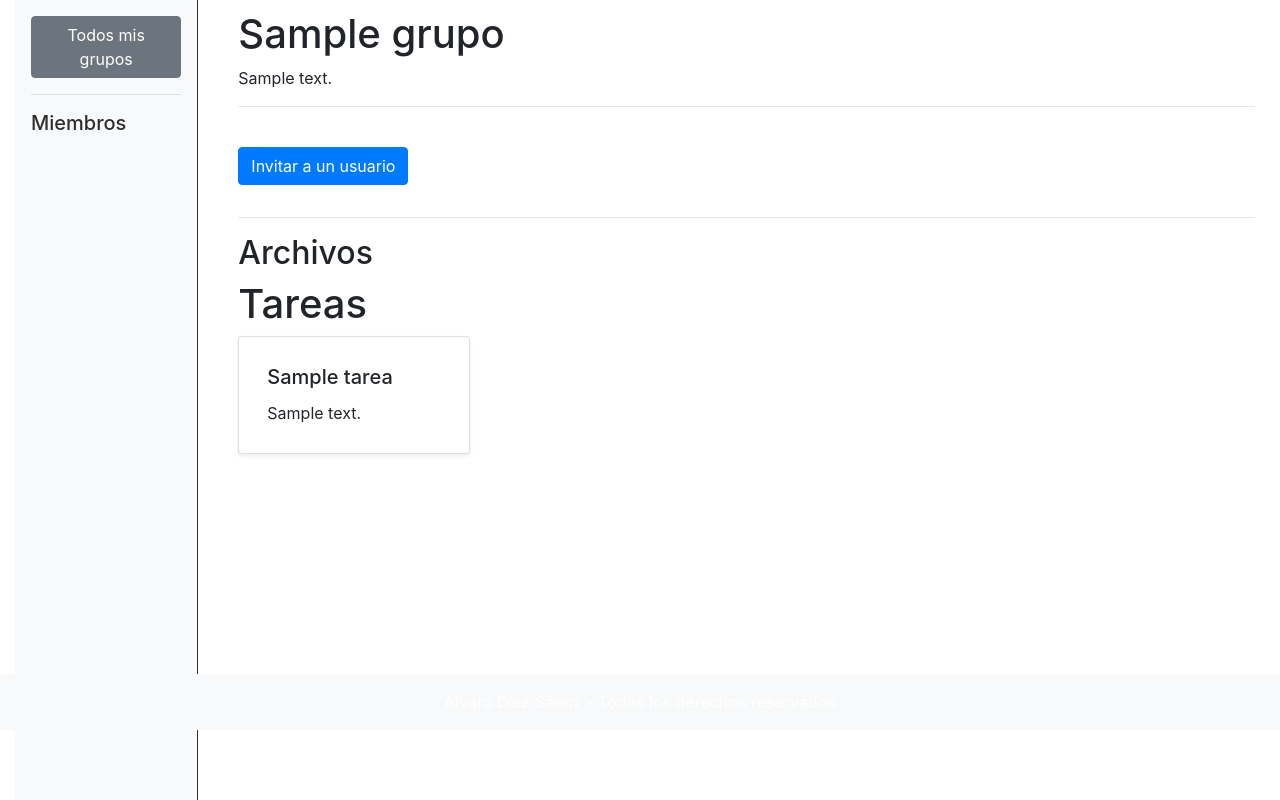
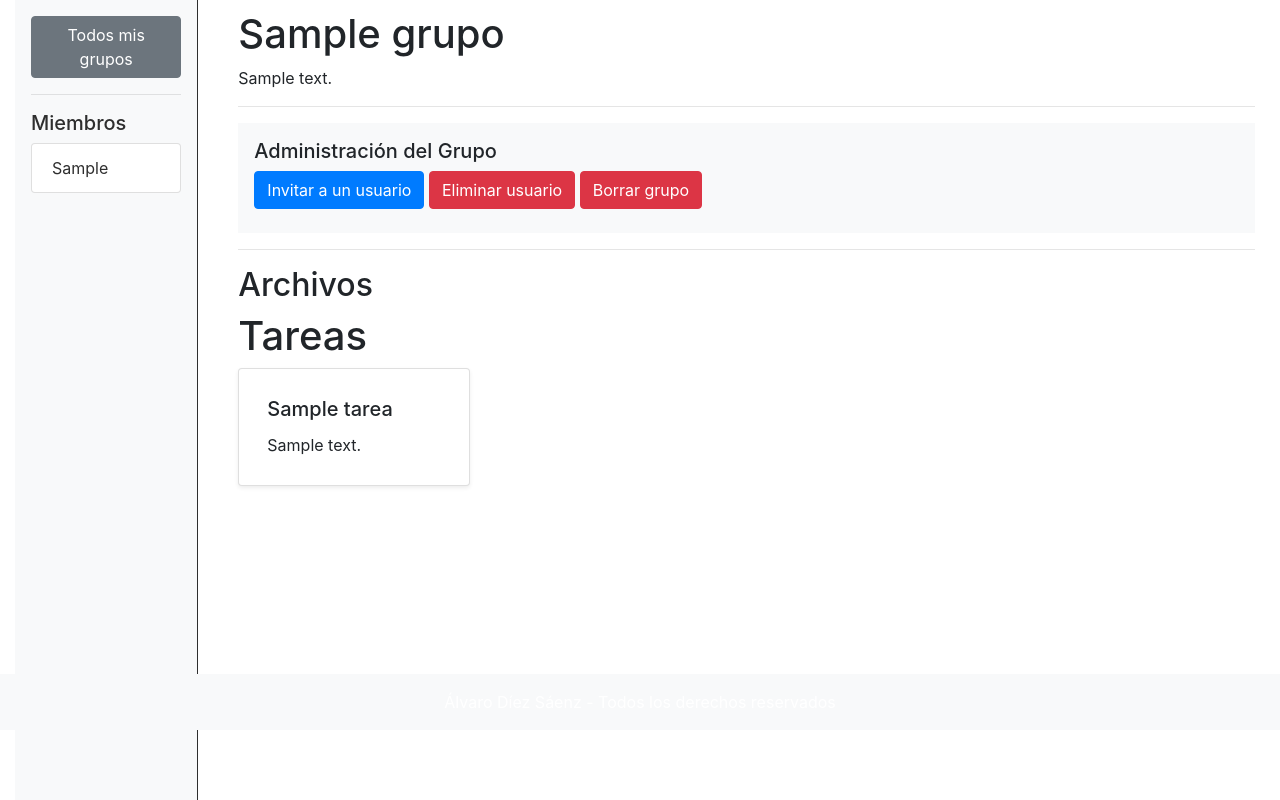
Before and after one commit to ads1010/TFG, a Flask app: page /grupo/1 in a window 1280 px wide. Shown: the part 70-870 px from the top of the page. Run offline with Flask 3, Linux system fonts and the light colour scheme; a user stored in the database is signed in; tables that the repository leaves empty hold one stand-in row (values such as "Sample post"); some libraries are stand-ins or nearby versions.

Commit message:
Administración grupos + Barras laterales

```diff
--- a/app.py
+++ b/app.py
@@ -210,7 +210,8 @@ def ver_grupo(grupo_id):
     grupo = Grupo.query.get_or_404(grupo_id)
     archivos = grupo.archivos
     tareas = grupo.tareas
-    return render_template('grupo.html', grupo=grupo, archivos=archivos, tareas=tareas)
+    miembros = Usuario.query.join(GrupoUsuario).filter(GrupoUsuario.grupo_id == grupo_id).all()
+    return render_template('grupo.html', grupo=grupo, archivos=archivos, tareas=tareas, miembros=miembros)
 
 
 @app.route('/invitar/<int:grupo_id>', methods=['POST'])
--- a/templates/archivos.html
+++ b/templates/archivos.html
@@ -11,6 +11,8 @@
                 Subir archivos
             </button> <br><hr>
             <a href="{{ url_for('tareas') }}" class="btn btn-secondary d-block">Tareas</a>
+            <br>
+            <a href="{{ url_for('ver_grupos') }}" class="btn btn-secondary">Todos mis grupos</a>
         </div>
     </div>
 
--- a/templates/grupo.html
+++ b/templates/grupo.html
@@ -10,6 +10,11 @@
             <a href="{{ url_for('ver_grupos') }}" class="btn btn-secondary">Todos mis grupos</a>
             <br><hr>
             <h5>Miembros</h5>
+            <ul class="list-group">
+                {% for miembro in miembros %}
+                <li class="list-group-item">{{ miembro.usuario }}</li>
+                {% endfor %}
+            </ul>
         </div>
 
     </div>
@@ -19,15 +24,17 @@
         <div class="content">
             <h1>{{ grupo.nombre }}</h2>
             <p>{{ grupo.descripcion }}</p>
-            <hr><br>
+            <hr>
 
             <!-- Solo propietario, invitar usuario -->
+            <!-- Solo propietario, sección de administración -->
             {% if current_user.id == grupo.propietario_id %}
-            <button class="btn btn-primary mb-3" type="button" data-toggle="collapse" data-target="#invitarForm" aria-expanded="false" aria-controls="invitarForm">
+            <div class="admin-section bg-light p-3 mb-3">
+                <h5>Administración del Grupo</h5>
+                <button class="btn btn-primary mb-2" type="button" data-toggle="collapse" data-target="#invitarForm" aria-expanded="false" aria-controls="invitarForm">
                     Invitar a un usuario
                 </button>
-
-            <div class="collapse" id="invitarForm">
+                <div class="collapse mb-2" id="invitarForm">
                     <form method="POST" action="{{ url_for('invitar_usuario', grupo_id=grupo.id) }}">
                         <div class="form-group">
                             <label for="email">Correo electrónico del usuario</label>
@@ -35,6 +42,10 @@
                         </div>
                         <button type="submit" class="btn btn-primary">Enviar invitación</button>
                     </form>
+                </div>
+
+                <button class="btn btn-danger mb-2">Eliminar usuario</button>
+                <button class="btn btn-danger mb-2">Borrar grupo</button>
             </div>
             <hr>
             {% endif %}
--- a/templates/grupos.html
+++ b/templates/grupos.html
@@ -12,6 +12,7 @@
                 Crear Grupo
             </button> <br><hr>
             <a href="{{ url_for('archivos') }}" class="btn btn-secondary d-block">Archivos</a>
+            <br>
             <a href="{{ url_for('tareas') }}" class="btn btn-secondary d-block">Tareas</a>
 
         </div>
--- a/templates/tareas.html
+++ b/templates/tareas.html
@@ -12,6 +12,8 @@
                 Crear Nueva Tarea
             </button> <br><hr>
             <a href="{{ url_for('archivos') }}" class="btn btn-secondary d-block">Archivos</a>
+            <br>
+            <a href="{{ url_for('ver_grupos') }}" class="btn btn-secondary">Todos mis grupos</a>
         </div>
     </div>
 
```
Lines whose indentation alone changed are shown as unchanged.
